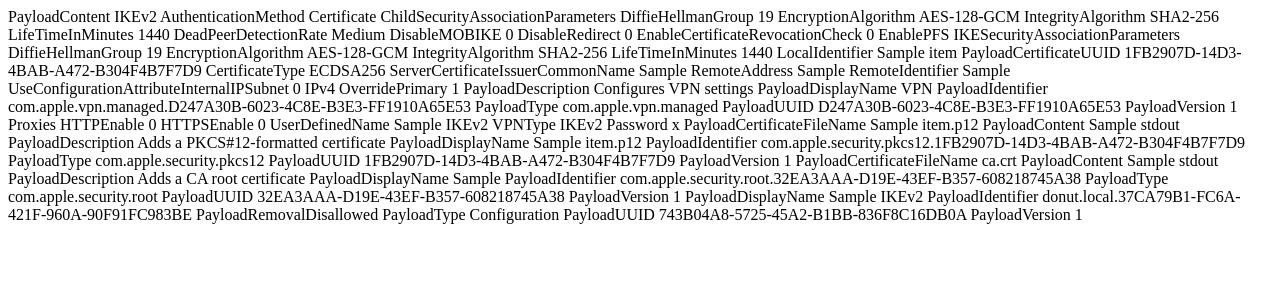
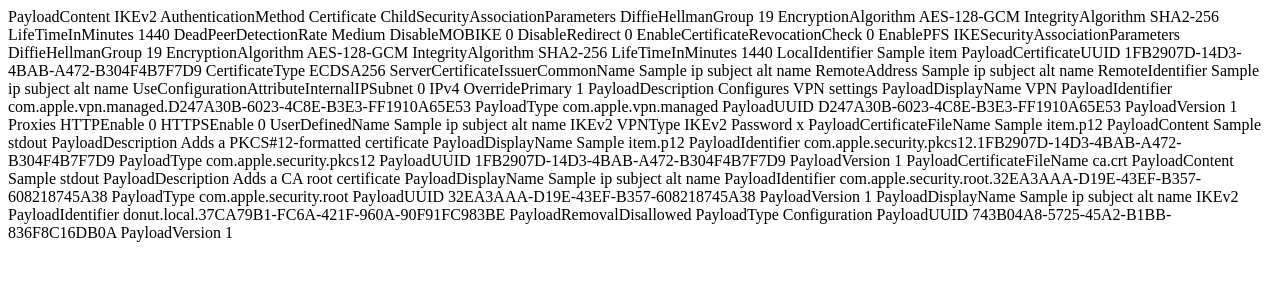
Before and after one commit to trailofbits/algo, a Python web app: template roles/vpn/templates/mobileconfig.j2 in a window 1280 px wide. Shown: the top 300 px of the page. Run offline with Jinja, Linux system fonts and the light colour scheme; the template is opened without the code that fills it: most values are stand-ins (such as "Sample title", 1, 10 or a date in 2020).

Commit message:
Some fixes

```diff
--- a/config.cfg
+++ b/config.cfg
@@ -10,6 +10,7 @@
 vpn_network: 10.19.48.0/24
 vpn_network_ipv6: 'fd9d:bc11:4021:69ce::/64'
 server_name: "{{ ansible_ssh_host }}"
+IP_subject_alt_name: "{{ ansible_ssh_host }}"
 
 # Enable this variable if you want to use a local DNS resolver to block ads while surfing. (True or False)
 service_dns: True
--- a/roles/vpn/tasks/main.yml
+++ b/roles/vpn/tasks/main.yml
@@ -67,7 +67,7 @@
 
 - name: Build the server pair
   shell: >
-    ./easyrsa --subject-alt-name='DNS:{{ server_name }},IP:{{ ansible_ssh_host }}' build-server-full {{ ansible_ssh_host }} nopass&&
+    ./easyrsa --subject-alt-name='DNS:{{ server_name }},IP:{{ IP_subject_alt_name }}' build-server-full {{ IP_subject_alt_name }} nopass&&
     touch '{{ easyrsa_dir }}/easyrsa3/pki/server_initialized'
   args:
     chdir: '{{ easyrsa_dir }}/easyrsa3/'
@@ -99,12 +99,12 @@
   - restart strongswan
 
 - name: Copy the server cert to the strongswan directory
-  copy: remote_src=True src='{{ easyrsa_dir }}/easyrsa3/pki/issued/{{ ansible_ssh_host }}.crt' dest=/etc/ipsec.d/certs/{{ ansible_ssh_host }}.crt owner=root group=root mode=0600
+  copy: remote_src=True src='{{ easyrsa_dir }}/easyrsa3/pki/issued/{{ IP_subject_alt_name }}.crt' dest=/etc/ipsec.d/certs/{{ IP_subject_alt_name }}.crt owner=root group=root mode=0600
   notify:
   - restart strongswan
 
 - name: Copy the server key to the strongswan directory
-  copy: remote_src=True src='{{ easyrsa_dir }}/easyrsa3/pki/private/{{ ansible_ssh_host }}.key' dest=/etc/ipsec.d/private/{{ ansible_ssh_host }}.key owner=root group=root mode=0600
+  copy: remote_src=True src='{{ easyrsa_dir }}/easyrsa3/pki/private/{{ IP_subject_alt_name }}.key' dest=/etc/ipsec.d/private/{{ IP_subject_alt_name }}.key owner=root group=root mode=0600
   notify:
   - restart strongswan
 
--- a/roles/vpn/templates/easy-rsa.vars.j2
+++ b/roles/vpn/templates/easy-rsa.vars.j2
@@ -183,7 +183,7 @@
 # This is best left alone. Interactively you will set this manually, and BATCH
 # callers are expected to set this themselves.
 
-set_var EASYRSA_REQ_CN     "{{ ansible_ssh_host }}"
+set_var EASYRSA_REQ_CN     "{{ IP_subject_alt_name }}"
 
 # Cryptographic digest to use.
 # Do not change this default unless you understand the security implications.
@@ -195,4 +195,4 @@
 # in batch mode without any user input, confirmation on dangerous operations,
 # or most output. Setting this to any non-blank string enables batch mode.
 
-set_var EASYRSA_BATCH      "{{ ansible_ssh_host }}"
+set_var EASYRSA_BATCH      "{{ IP_subject_alt_name }}"
--- a/roles/vpn/templates/ipsec.conf.j2
+++ b/roles/vpn/templates/ipsec.conf.j2
@@ -15,8 +15,8 @@
 
     left=%any
     leftauth=pubkey
-    leftid={{ ansible_ssh_host }}
-    leftcert={{ ansible_ssh_host }}.crt
+    leftid={{ IP_subject_alt_name }}
+    leftcert={{ IP_subject_alt_name }}.crt
     leftsendcert=always
     leftsubnet=0.0.0.0/0,::/0
 
--- a/roles/vpn/templates/ipsec.secrets.j2
+++ b/roles/vpn/templates/ipsec.secrets.j2
@@ -1 +1 @@
-: ECDSA {{ ansible_ssh_host }}.key
+: ECDSA {{ IP_subject_alt_name }}.key
--- a/roles/vpn/templates/mobileconfig.j2
+++ b/roles/vpn/templates/mobileconfig.j2
@@ -48,11 +48,11 @@
                 <key>CertificateType</key>
                 <string>ECDSA256</string>
                 <key>ServerCertificateIssuerCommonName</key>
-                <string>{{ ansible_ssh_host }}</string>
+                <string>{{ IP_subject_alt_name }}</string>
                 <key>RemoteAddress</key>
-                <string>{{ ansible_ssh_host }}</string>
+                <string>{{ IP_subject_alt_name }}</string>
                 <key>RemoteIdentifier</key>
-                <string>{{ ansible_ssh_host }}</string>
+                <string>{{ IP_subject_alt_name }}</string>
                 <key>UseConfigurationAttributeInternalIPSubnet</key>
                 <integer>0</integer>
             </dict>
@@ -81,7 +81,7 @@
                 <integer>0</integer>
             </dict>
             <key>UserDefinedName</key>
-            <string>{{ ansible_ssh_host }} IKEv2</string>
+            <string>{{ IP_subject_alt_name }} IKEv2</string>
             <key>VPNType</key>
             <string>IKEv2</string>
         </dict>
@@ -117,7 +117,7 @@
             <key>PayloadDescription</key>
             <string>Adds a CA root certificate</string>
             <key>PayloadDisplayName</key>
-            <string>{{ ansible_ssh_host }}</string>
+            <string>{{ IP_subject_alt_name }}</string>
             <key>PayloadIdentifier</key>
             <string>com.apple.security.root.32EA3AAA-D19E-43EF-B357-608218745A38</string>
             <key>PayloadType</key>
@@ -129,7 +129,7 @@
         </dict>
     </array>
     <key>PayloadDisplayName</key>
-    <string>{{ ansible_ssh_host }} IKEv2</string>
+    <string>{{ IP_subject_alt_name }} IKEv2</string>
     <key>PayloadIdentifier</key>
     <string>donut.local.37CA79B1-FC6A-421F-960A-90F91FC983BE</string>
     <key>PayloadRemovalDisallowed</key>
```
Also changed, not shown: non-cloud.yml (+9 -3 lines).
